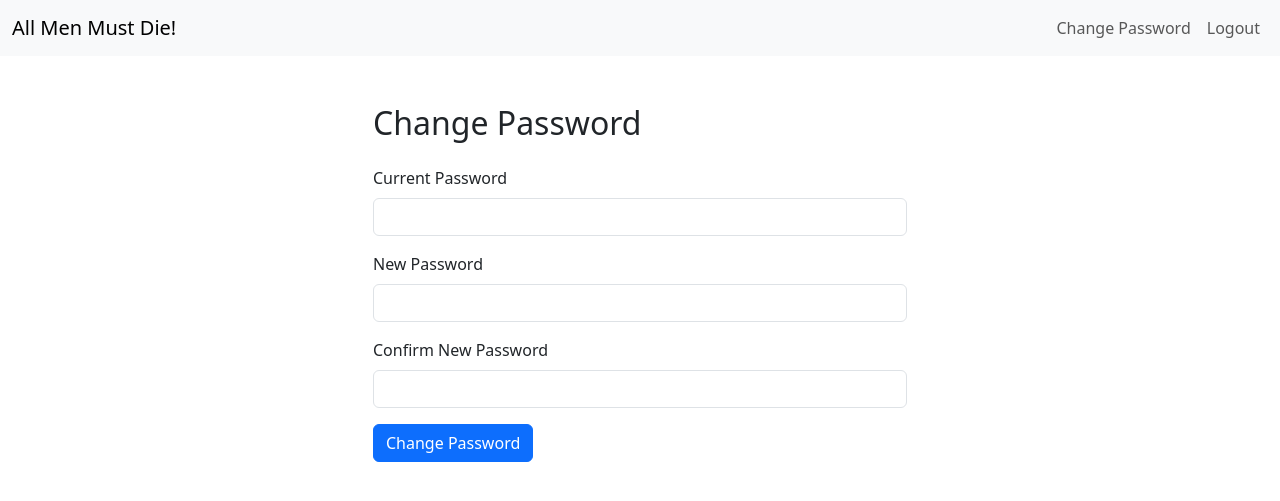
After one commit to KonkretnyKarol/allMenMustDie, a Flask app: page /change-password in a window 1280 px wide. The commit adds this page. Shown: the top 501 px of the page. Run offline with Flask 3, Linux system fonts and the light colour scheme; the visitor is signed in with stand-in values (Sample User, id 1).

Commit message:
Added ability to change password

```diff
--- a/game_app/forms.py
+++ b/game_app/forms.py
@@ -14,6 +14,18 @@ class LoginForm(FlaskForm):
     password = PasswordField('Password', validators=[DataRequired()])
     submit = SubmitField('Login')
 
+class ChangePasswordForm(FlaskForm):
+    current_password = PasswordField('Current Password', validators=[DataRequired()])
+    new_password = PasswordField('New Password', validators=[
+        DataRequired(),
+        Length(min=6, message='Password must be at least 6 characters long')
+    ])
+    confirm_password = PasswordField('Confirm New Password', validators=[
+        DataRequired(),
+        EqualTo('new_password', message='Passwords must match')
+    ])
+    submit = SubmitField('Change Password')
+
 class VilageNaming(FlaskForm):
     village_name = StringField('Village Name', validators=[DataRequired(), Length(min=2, max=150)])
     submit = SubmitField('Create Village')
--- a/game_app/routes.py
+++ b/game_app/routes.py
@@ -1,7 +1,7 @@
 from flask import Blueprint, render_template, redirect, url_for, flash
 from game_app import db, bcrypt
 from game_app.models import User
-from game_app.forms import RegistrationForm, LoginForm
+from game_app.forms import RegistrationForm, LoginForm, ChangePasswordForm
 from flask_login import login_user, logout_user, login_required, current_user
 from game_app.models import Village
 
@@ -51,3 +51,18 @@ def logout():
     logout_user()
     flash('You have been logged out.', 'info')
     return redirect(url_for('main.home'))
+
+@main_bp.route('/change-password', methods=['GET', 'POST'])
+@login_required
+def change_password():
+    form = ChangePasswordForm()
+    if form.validate_on_submit():
+        if bcrypt.check_password_hash(current_user.password, form.current_password.data):
+            hashed_password = bcrypt.generate_password_hash(form.new_password.data).decode('utf-8')
+            current_user.password = hashed_password
+            db.session.commit()
+            flash('Your password has been updated!', 'success')
+            return redirect(url_for('main.home'))
+        else:
+            flash('Current password is incorrect', 'danger')
+    return render_template('change_password.html', form=form)
--- a/game_app/templates/base.html
+++ b/game_app/templates/base.html
@@ -31,6 +31,9 @@
           <ul class="navbar-nav ms-auto">
             {% if current_user.is_authenticated %}
               <li class="nav-item">
+                <a class="nav-link" href="{{ url_for('main.change_password') }}">Change Password</a>
+              </li>
+              <li class="nav-item">
                 <a class="nav-link" href="{{ url_for('main.logout') }}">Logout</a>
               </li>
             {% else %}
--- /dev/null
+++ b/game_app/templates/change_password.html
@@ -0,0 +1,26 @@
+{% extends "base.html" %}
+{% block content %}
+    <div class="container">
+        <div class="row">
+            <div class="col-md-6 offset-md-3">
+                <h2 class="mt-4 mb-4">Change Password</h2>
+                <form method="POST">
+                    {{ form.hidden_tag() }}
+                    <div class="form-group mb-3">
+                        {{ form.current_password.label(class="form-label") }}
+                        {{ form.current_password(class="form-control") }}
+                    </div>
+                    <div class="form-group mb-3">
+                        {{ form.new_password.label(class="form-label") }}
+                        {{ form.new_password(class="form-control") }}
+                    </div>
+                    <div class="form-group mb-3">
+                        {{ form.confirm_password.label(class="form-label") }}
+                        {{ form.confirm_password(class="form-control") }}
+                    </div>
+                    {{ form.submit(class="btn btn-primary") }}
+                </form>
+            </div>
+        </div>
+    </div>
+{% endblock %}
```
Also changed, not shown: README.md.
